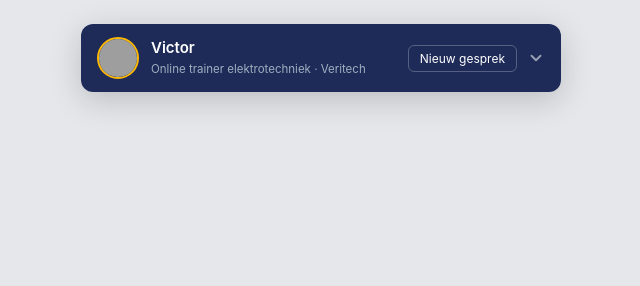
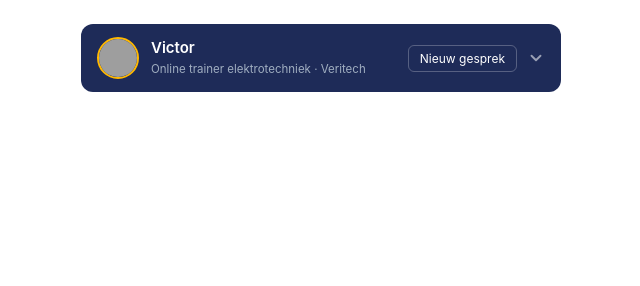
Before and after one commit to Rypkeprocee/Victor-chatbot-v2, a website: page public/index.html in a window 1280 px wide. Shown: the whole page, without its empty margins (319-959 px from the left). Drawn offline with Linux system fonts and the light colour scheme; grey boxes are pictures that could not be loaded.

Commit message:
White background for Moodle integration

```diff
--- a/public/index.html
+++ b/public/index.html
@@ -17,7 +17,7 @@
 
     body {
       font-family: -apple-system, BlinkMacSystemFont, 'Segoe UI', sans-serif;
-      background: #e5e7eb;
+      background: #ffffff;
       color: var(--charcoal);
       display: flex;
       align-items: flex-start;
@@ -32,7 +32,7 @@
       background: #ffffff;
       border-radius: 12px;
       overflow: hidden;
-      box-shadow: 0 8px 32px rgba(0,0,0,0.18);
+      box-shadow: none;
       display: flex;
       flex-direction: column;
       transition: height 0.3s ease;
```
